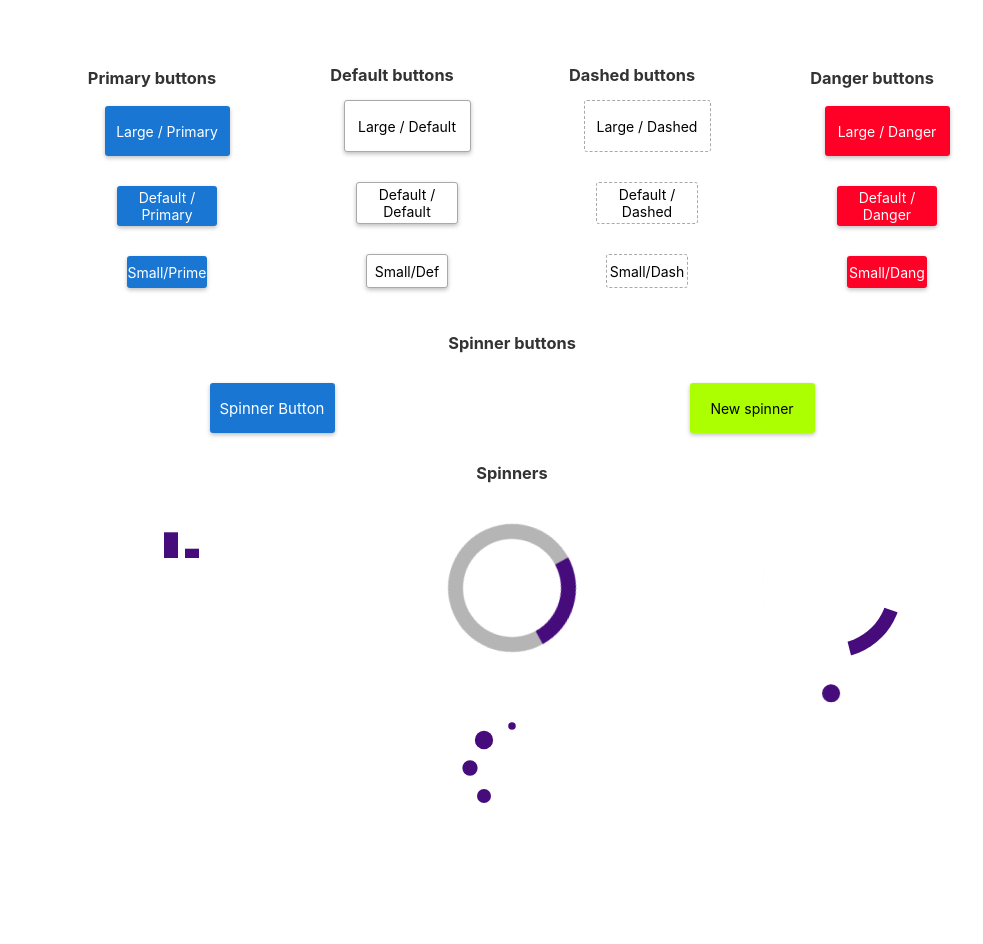
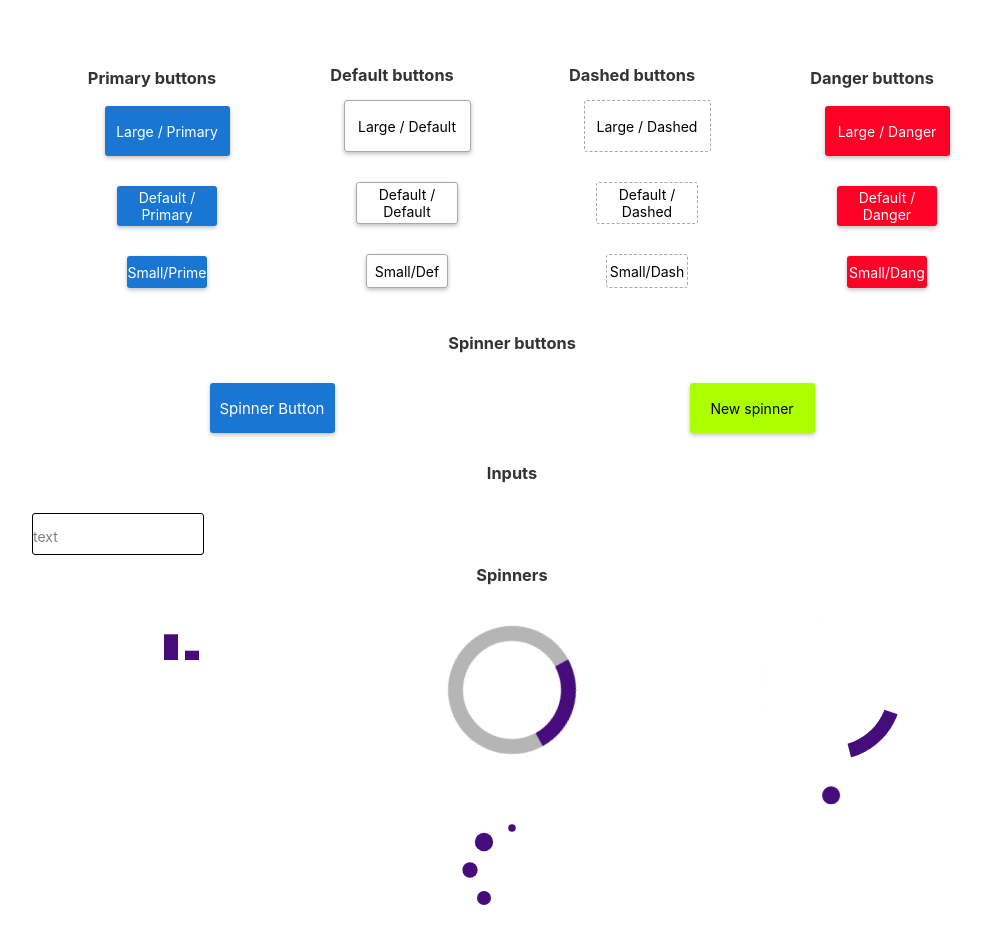
Before and after one commit to Inpris/EvgLib, an Angular app: page / in a window 1280 px wide. Shown: the top 944 px of the page, without its empty margins (128-1111 px from the left). Built offline with nearby package versions, Linux system fonts and the light colour scheme.

Commit message:
сделала ужасный input, пытаюсь скрыть в нём scrollbar и выровнять текст по вартикали ровно по центру (не понимаю, почему он всё ещё съезжает вниз)

```diff
--- a/src/app/app.component.html
+++ b/src/app/app.component.html
@@ -368,11 +368,21 @@
     </div>
   </div>
 
+  <div class="row">
+    <h3 style="margin: auto">Inputs</h3>
+  </div>
 
   <div class="row">
-    <div class="column">
-      <h3 style="margin: auto">Spinners</h3>
-    </div>
+<!--    <div class="column">-->
+      <app-input></app-input>
+<!--    </div>-->
+<!--    <div class="column">-->
+
+<!--    </div>-->
+  </div>
+
+  <div class="row">
+    <h3 style="margin: auto">Spinners</h3>
   </div>
 
   <div class="row" style="height: 150px">
--- a/src/app/app.module.ts
+++ b/src/app/app.module.ts
@@ -6,6 +6,7 @@ import {ButtonModule} from './button/button.module';
 import { SpinnerComponent } from './spinner/spinner.component';
 import {SpinnerModule} from './spinner/spinner.module';
 import {SpinnerButtonModule} from './button/spinner-button/spinner-button.module';
+import {InputModule} from './input/input.module';
 
 @NgModule({
   declarations: [
@@ -16,6 +17,7 @@ import {SpinnerButtonModule} from './button/spinner-button/spinner-button.module
     ButtonModule,
     SpinnerModule,
     SpinnerButtonModule,
+    InputModule,
   ],
   providers: [],
   bootstrap: [AppComponent]
--- /dev/null
+++ b/src/app/input/input.component.html
@@ -0,0 +1,8 @@
+<div id="parent" contenteditable="true">
+  <div id="child" >
+    <p style="color: grey">
+      <ng-content></ng-content>
+      {{content}}
+    </p>
+  </div>
+</div>
--- /dev/null
+++ b/src/app/input/input.component.less
@@ -0,0 +1,31 @@
+//.default {
+//  &__large {
+//    overflow: hidden;
+//
+//  }
+//}
+
+#parent {
+  float		: left;
+  height		: 50%;
+  margin-bottom	: -20px;
+}
+
+#child {
+  overflow-y: hidden;
+
+  display: flex;
+  white-space: nowrap;
+  clear		: both;
+  position	: relative;
+  height: 40px;
+  width: 170px;
+
+  border-radius: 3px;
+  border: 1px solid black;
+
+  //margin-bottom: 10px;
+  //overflow: auto;
+  //box-shadow: 0 2px 4px rgba(0, 0, 0, .25); //сделать тень внутрь блока
+
+}
--- /dev/null
+++ b/src/app/input/input.component.ts
@@ -0,0 +1,26 @@
+import {Component, Input, OnInit} from '@angular/core';
+
+export type className = '' | 'default';
+export type size = '' | 'large';
+
+@Component({
+  selector: 'app-input',
+  templateUrl: './input.component.html',
+  styleUrls: ['./input.component.less']
+})
+
+export class InputComponent implements OnInit {
+  @Input() public class_name: className = 'default';
+  @Input() public size: size = 'large';
+  content: string = 'text';
+
+  public get className(): string{
+    return `${this.class_name}__${this.size}`;
+  }
+
+  constructor() { }
+
+  ngOnInit(): void {
+  }
+
+}
```
Also changed, not shown: src/app/input/input.module.ts (added, +15 -0 lines), 1 other file (tests, documents, lock files or other folders).
